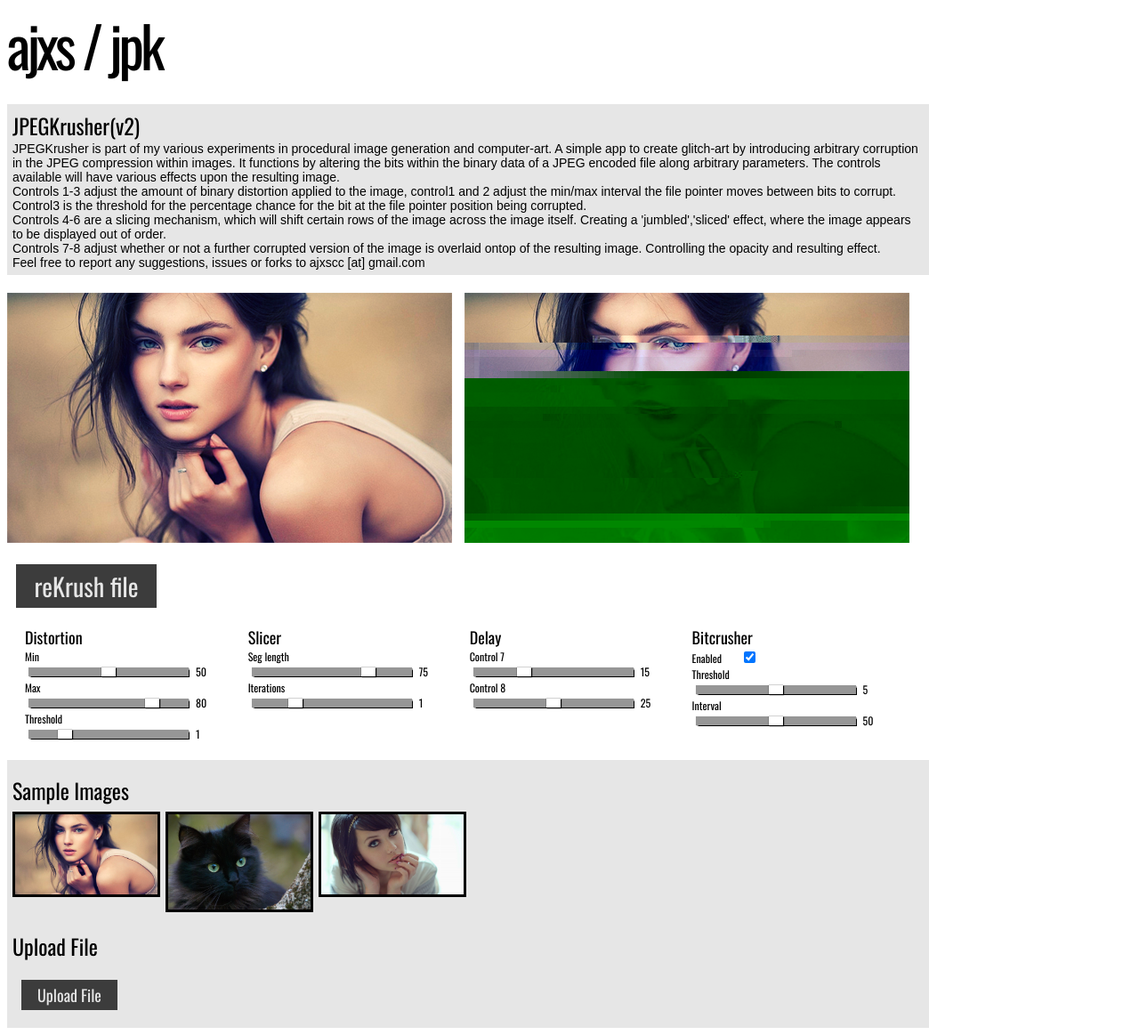
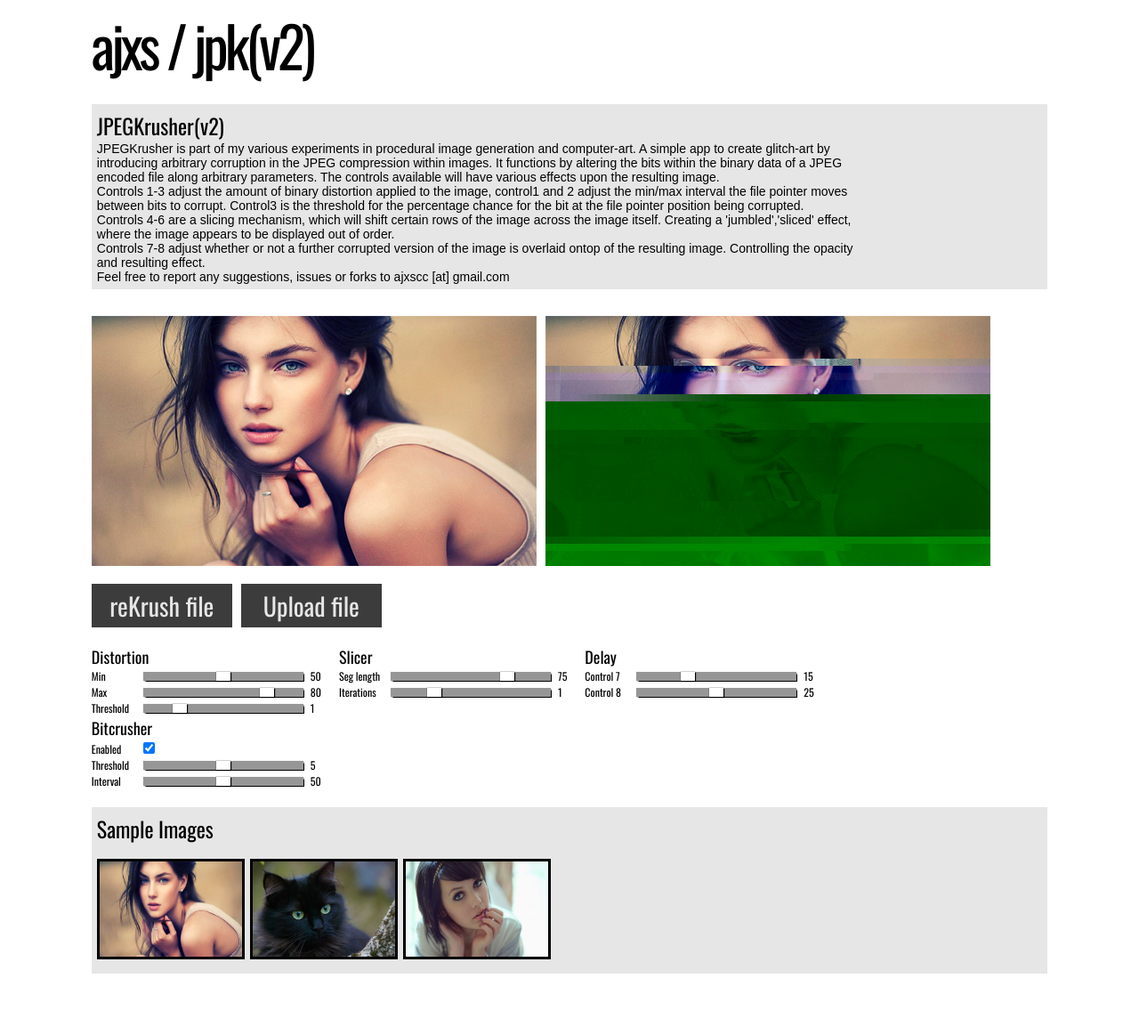
Before and after one commit to ajxs/jpk, a plain HTML site: page index.html in a window 1280 px wide. Shown: the part 5-1168 px from the top of the page at 89% size. After the commit the page ends 1107 px from the top, so only its background shows below. Drawn offline with nearby package versions, Linux system fonts and the light colour scheme.

Commit message:
dirtree refactor, css improvements

```diff
--- /dev/null
+++ b/inc/main.css
@@ -0,0 +1,151 @@
+#main {
+	width: 85%;
+	margin: 0 auto;
+}
+
+#main-canvas-container {
+	display: flex;
+	flex-flow: row wrap;
+	margin-top: 20px;
+	margin-bottom: 20px;
+}
+
+#main-canvas-container canvas {
+	flex: 0 1 auto;
+	margin-right: 10px;
+	margin-top: 10px;
+	max-width: 600px;
+	max-height: 400px;
+}
+
+#about-text {
+	max-width: 80%;
+}
+
+
+#main-header {
+	font-family: 'Oswald', sans-serif;
+	font-size: 64px;
+	letter-spacing: -4px;
+}
+
+
+#main-header a {
+	color: #000000;
+	text-decoration: none;
+	-webkit-transition: all 0.25s;
+	transition: all 0.25s;
+}
+
+#main-header a:hover {
+	color: rgb(100,100,100);
+}
+
+
+.section-title {
+	font-family: 'Oswald', sans-serif;
+	font-size: 24px;
+}
+
+.section {
+	margin-top: 20px;
+	background-color: rgb(230,230,230);
+	font-family: 'arial', sans-serif;
+	font-size: 14px;
+	letter-spacing: normal;
+	padding: 6px;
+}
+
+.section a {
+	color: rgb(20,20,20);
+}
+
+.section a:hover {
+	color: rgb(60,60,60);
+}
+
+
+
+#sample-images {
+	display: flex;
+	flex-flow: row wrap;
+	margin-top: 10px;
+	margin-bottom: 10px;
+}
+
+#sample-images img {
+	border: solid 3px #000000;
+	max-width: 160px;
+	max-height: 140px;
+	margin-right: 6px;
+	margin-top: 6px;
+	cursor: pointer;
+}
+
+#controls_file {
+	margin-top: 20px;
+	margin-bottom: 10px;
+}
+
+#main-controls {
+	display: flex;
+	flex-flow: row wrap;
+	margin-top: 20px;
+	margin-bottom: 20px;
+}
+
+#main-controls .button {
+	margin-right: 10px;
+	font-family: 'Oswald', sans-serif;
+	font-size: 28px;
+	color: rgb(230,230,230);
+	width: 150px;
+	padding: 4px;
+	text-align: center;
+	background-color: rgb(60,60,60);
+	cursor: pointer;
+	-webkit-transition: all 0.25s;
+	transition: all 0.25s;
+}
+
+#main-controls .button:hover {
+	background-color: rgb(120,120,120);
+}
+
+
+#main-input-controls {
+	display: flex;
+	flex-flow: row wrap;
+}
+
+.main-input-controls-group {
+	margin-right: 20px;
+}
+
+.main-input-controls-group .group-heading {
+	font-family: 'Oswald', sans-serif;
+	font-size: 18px;
+}
+
+.main-input-controls-group-item {
+}
+
+
+.main-input-controls-group-item label {
+	font-family: 'Oswald', sans-serif;
+	font-size: 12px;
+	width: 50px;
+	display: inline-block;
+}
+
+.main-input-controls-group-item span {
+	font-family: 'Oswald', sans-serif;
+	font-size: 12px;
+}
+
+
+#fileInfo {
+	margin: 14px;
+	font-family: 'Oswald', sans-serif;
+	font-size: 14px;
+}
--- a/main.js
+++ b/inc/main.js
@@ -81,6 +81,7 @@ function loadFile(file) {
 		crush();
 	};
 
+	img.setAttribute('crossOrigin', 'anonymous');
 	img.src = urlCreator.createObjectURL(file);
 
 };
--- a/index.html
+++ b/index.html
@@ -1,114 +1,115 @@
 <html>
 	<head>
-		<script type="text/javascript" src="main.js"></script>
+		<script type="text/javascript" src="inc/main.js"></script>
 		<link href='http://fonts.googleapis.com/css?family=Oswald' rel='stylesheet' type='text/css'>
-		<link rel="stylesheet" type="text/css" href="main.css"/>
-		<title>ajxs / jpk</title>
+		<link rel="stylesheet" type="text/css" href="inc/main.css"/>
+		<link rel="stylesheet" type="text/css" href="inc/controls.css"/>
+		<title>ajxs / jpk(v2)</title>
 	</head>
 	<body onload="main_init()">
 		<div id="main">
-			<div id="header">
-				<a href="https://github.com/ajxs">ajxs</a> / <a href="https://github.com/ajxs/jpk">jpk</a>
+			<div id="main-header">
+				<a href="https://github.com/ajxs">ajxs</a> / <a href="https://github.com/ajxs/jpk">jpk(v2)</a>
 			</div>
 			<div class="section">
-				<div class="sectionTitle">JPEGKrusher(v2)</div>
-					JPEGKrusher is part of my various experiments in procedural image generation and computer-art. A simple app to create glitch-art by introducing arbitrary corruption in the JPEG compression within images. It functions by altering the bits within the binary data of a JPEG encoded file along arbitrary parameters. The controls available will have various effects upon the resulting image.<br/>
-					Controls 1-3 adjust the amount of binary distortion applied to the image, control1 and 2 adjust the min/max interval the file pointer moves between bits to corrupt. Control3 is the threshold for the percentage chance for the bit at the file pointer position being corrupted.<br/>
-					Controls 4-6 are a slicing mechanism, which will shift certain rows of the image across the image itself. Creating a 'jumbled','sliced' effect, where the image appears to be displayed out of order.<br/>
-					Controls 7-8 adjust whether or not a further corrupted version of the image is overlaid ontop of the resulting image. Controlling the opacity and resulting effect.<br/>
-					Feel free to report any suggestions, issues or forks to ajxscc [at] gmail.com
+				<div class="section-title">JPEGKrusher(v2)</div>
+					<div id="about-text">
+						JPEGKrusher is part of my various experiments in procedural image generation and computer-art. A simple app to create glitch-art by introducing arbitrary corruption in the JPEG compression within images. It functions by altering the bits within the binary data of a JPEG encoded file along arbitrary parameters. The controls available will have various effects upon the resulting image.<br/>
+						Controls 1-3 adjust the amount of binary distortion applied to the image, control1 and 2 adjust the min/max interval the file pointer moves between bits to corrupt. Control3 is the threshold for the percentage chance for the bit at the file pointer position being corrupted.<br/>
+						Controls 4-6 are a slicing mechanism, which will shift certain rows of the image across the image itself. Creating a 'jumbled','sliced' effect, where the image appears to be displayed out of order.<br/>
+						Controls 7-8 adjust whether or not a further corrupted version of the image is overlaid ontop of the resulting image. Controlling the opacity and resulting effect.<br/>
+						Feel free to report any suggestions, issues or forks to ajxscc [at] gmail.com
+					</div>
 			</div>
 
-			<div id="imgContainer">
+			<div id="main-canvas-container">
 				<canvas id="srcCanvas"></canvas>
 				<canvas id="mainCanvas"></canvas>
 			</div>
-			<div id="rekrushButton" onclick="crush()">reKrush file</div>
-			<div id="imgcontrols" class="clearFix">
-				<div class="imgcontrol_group">
-					<div class="imgcontrol_item_heading">
+			<div id="main-controls">
+				<div class="button" onclick="crush()">reKrush file</div>
+				<input type="file" style="display: none;" id="fileInput" onchange="loadFile(this.files[0])"/>
+				<div class="button" onclick="handleFileInput()">Upload file</div>
+			</div>
+
+			<div id="main-input-controls">
+				<div class="main-input-controls-group">
+					<div class="group-heading">
 						Distortion
 					</div>
-					<div class="imgcontrol_item">
+					<div class="main-input-controls-group-item">
 						<label for="control_distort_interval_min">Min</label>
 						<input type="range" min="0" max="100" value="50" id="control_distort_interval_min" onchange="updateControlLabel(this)"/>
 						<span id="control_distort_interval_min_value">50</span>
 					</div>
-					<div class="imgcontrol_item">
+					<div class="main-input-controls-group-item">
 						<label for="control_distort_interval_max">Max</label>
 						<input type="range" min="0" max="100" value="80" id="control_distort_interval_max" onchange="updateControlLabel(this)"/>
 						<span id="control_distort_interval_max_value">80</span>
 					</div>
-					<div class="imgcontrol_item">
+					<div class="main-input-controls-group-item">
 						<label for="control_distort_threshold">Threshold</label>
 						<input type="range" min="0" max="5" value="1" id="control_distort_threshold" onchange="updateControlLabel(this)"/>
 						<span id="control_distort_threshold_value">1</span>
 					</div>
 				</div>
-				<div class="imgcontrol_group">
-					<div class="imgcontrol_item_heading">
+				<div class="main-input-controls-group">
+					<div class="group-heading">
 						Slicer
 					</div>
-					<div class="imgcontrol_item">
+					<div class="main-input-controls-group-item">
 						<label for="control_4">Seg length</label>
 						<input type="range" min="0" max="100" value="75" id="control_4" onchange="updateControlLabel(this)"/>
 						<span id="control_4_value">75</span>
 					</div>
-					<div class="imgcontrol_item">
+					<div class="main-input-controls-group-item">
 						<label for="control_slicer_iterations">Iterations</label>
 						<input type="range" min="0" max="4" value="1" id="control_slicer_iterations" onchange="updateControlLabel(this)"/>
 						<span id="control_slicer_iterations_value">1</span>
 					</div>
 				</div>
-				<div class="imgcontrol_group">
-					<div class="imgcontrol_item_heading">
+				<div class="main-input-controls-group">
+					<div class="group-heading">
 						Delay
 					</div>
-					<div class="imgcontrol_item">
+					<div class="main-input-controls-group-item">
 						<label for="control_7">Control 7</label>
 						<input type="range" min="0" max="50" value="15" id="control_7" onchange="updateControlLabel(this)"/>
 						<span id="control_7_value">15</span>
 					</div>
-					<div class="imgcontrol_item">
+					<div class="main-input-controls-group-item">
 						<label for="control_8">Control 8</label>
 						<input type="range" min="0" max="50" value="25" id="control_8" onchange="updateControlLabel(this)"/>
 						<span id="control_8_value">25</span>
 					</div>
 				</div>
-				<div class="imgcontrol_group">
-					<div class="imgcontrol_item_heading">
+				<div class="main-input-controls-group">
+					<div class="group-heading">
 						Bitcrusher
 					</div>
-					<div class="imgcontrol_item">
+					<div class="main-input-controls-group-item">
 						<label for="control_6">Enabled</label>
 						<input type="checkbox" checked id="control_bitcrush"/>
 					</div>
-					<div class="imgcontrol_item">
+					<div class="main-input-controls-group-item">
 						<label for="control_bitcrush_threshold">Threshold</label>
 						<input type="range" min="0" max="10" value="5" id="control_bitcrush_threshold" onchange="updateControlLabel(this)"/>
 						<span id="control_bitcrush_threshold_value">5</span>
 					</div>
-					<div class="imgcontrol_item">
+					<div class="main-input-controls-group-item">
 						<label for="control_bitcrush_interval">Interval</label>
 						<input type="range" min="0" max="100" value="50" id="control_bitcrush_interval" onchange="updateControlLabel(this)"/>
 						<span id="control_bitcrush_interval_value">50</span>
 					</div>
 				</div>
 			</div>
-			<div id="controls" class="section">
-				<div id="controls_images" class="clearFix">
-					<div class="sectionTitle">Sample Images</div>
+			<div class="section">
+				<div class="section-title">Sample Images</div>
+				<div id="sample-images">
 					<img id="img_5" onclick="loadFileFromImg(this)" src="img/5.png"/>
 					<img id="img_6" onclick="loadFileFromImg(this)" src="img/6.png"/>
 					<img id="img_4" onclick="loadFileFromImg(this)" src="img/4.png"/>
 				</div>
-				<div id="controls_file">
-					<div class="sectionTitle">Upload File</div>
-					<input type="file" style="display: none;" id="fileInput" onchange="loadFile(this.files[0])"/>
-					<div id="browseButton" onclick="handleFileInput()">Upload File</div>
-					<div id="fileInfo"></div>
-				</div>
-
 			</div>
 		</div>
 	</body>
--- a/main.css
+++ /dev/null
@@ -1,275 +0,0 @@
-.clearFix:after {
-  content: "";
-  display: table;
-  clear: both;
-}
-
-#imgContainer {
-	margin-top: 20px;
-	margin-bottom: 20px;
-	width: 1024px;
-}
-
-
-#imgContainer canvas {
-	max-width: 500px;
-	max-height: 500px;
-	margin-right: 10px;
-    -webkit-transition: all 1s;
-    transition: all 1s;
-}
-
-#imgContainer img {
-	max-width: 500px;
-	max-height: 500px;
-	margin-right: 10px;
-    -webkit-transition: all 1s;
-    transition: all 1s;
-}
-
-#header {
-	font-family: 'Oswald', sans-serif;
-	font-size: 64px;
-	letter-spacing: -4px;
-}
-
-
-#header a {
-	color: #000000;
-	text-decoration: none;
-    -webkit-transition: all 0.25s;
-    transition: all 0.25s;
-}
-
-#header a:hover {
-	color: rgb(100,100,100);
-}
-
-
-.sectionTitle {
-	font-family: 'Oswald', sans-serif;
-	font-size: 24px;
-}
-
-.section {
-	width: 1024px;
-	margin-top: 20px;
-	background-color: rgb(230,230,230);
-	font-family: 'arial', sans-serif;
-	font-size: 14px;
-	letter-spacing: normal;
-	padding: 6px;
-}
-
-.section a {
-	color: rgb(20,20,20);
-}
-
-.section a:hover {
-	color: rgb(60,60,60);
-}
-
-
-
-#controls {
-
-}
-
-#controls_images {
-	margin-top: 10px;
-	margin-bottom: 10px;
-}
-
-#controls_images img {
-	border: solid 3px #000000;
-	float: left;
-	max-width: 160px;
-	max-height: 140px;
-	margin-right: 6px;
-	margin-top: 6px;
-	cursor: pointer;
-}
-
-#controls_file {
-	margin-top: 20px;
-	margin-bottom: 10px;
-}
-
-#browseButton {
-	margin-top: 20px;
-	margin-left: 10px;
-	font-family: 'Oswald', sans-serif;
-	font-size: 18px;
-	color: rgb(230,230,230);
-	width: 100px;
-	padding: 4px;
-	text-align: center;
-	background-color: rgb(60,60,60);
-	cursor: pointer;
-    -webkit-transition: all 0.25s;
-    transition: all 0.25s;
-}
-
-#browseButton:hover {
-	background-color: rgb(120,120,120);
-}
-
-#imgcontrols {
-	margin-left: 20px;
-	width: 1000px;
-	display: flex;
-}
-
-.imgcontrol_group {
-	margin-right: 20px;
-}
-
-.imgcontrol_item {
-}
-
-.imgcontrol_item_heading {
-	font-family: 'Oswald', sans-serif;
-	font-size: 18px;
-}
-
-.imgcontrol_item label {
-	font-family: 'Oswald', sans-serif;
-	font-size: 12px;
-	width: 50px;
-	display: inline-block;
-}
-
-.imgcontrol_item span {
-	font-family: 'Oswald', sans-serif;
-	font-size: 12px;
-}
-
-
-
-#rekrushButton {
-	margin-top: 20px;
-	margin-bottom: 20px;
-	margin-left: 10px;
-	font-family: 'Oswald', sans-serif;
-	font-size: 28px;
-	color: rgb(230,230,230);
-	width: 150px;
-	padding: 4px;
-	text-align: center;
-	background-color: rgb(60,60,60);
-	cursor: pointer;
-    -webkit-transition: all 0.25s;
-    transition: all 0.25s;
-}
-
-#rekrushButton:hover {
-	background-color: rgb(120,120,120);
-}
-
-
-#fileInfo {
-	margin: 14px;
-	font-family: 'Oswald', sans-serif;
-	font-size: 14px;
-}
-
-
-
-input[type=range] {
-	-webkit-appearance: none;
-	width: 180px;
-	margin: 0px 0;
-	margin-left: 4px;
-	margin-right: 4px;
-}
-
-input[type=range]:focus {
-	outline: none;
-}
-
-input[type=range]::-webkit-slider-runnable-track {
-	width: 180px;
-	height: 10px;
-	cursor: pointer;
-	box-shadow: 0.5px 0.5px 1px #000000, 0px 0px 0.5px #0d0d0d;
-	background: #969696;
-	border-radius: 0px;
-	border: 0px solid #010101;
-}
-
-input[type=range]::-webkit-slider-thumb {
-	box-shadow: 1px 1px 1px #000000, 0px 0px 1px #0d0d0d;
-	border: 0px solid rgba(0, 0, 0, 0);
-	height: 10px;
-	width: 16px;
-	border-radius: 0px;
-	background: #ffffff;
-	cursor: pointer;
-	-webkit-appearance: none;
-	margin-top: 0px;
-}
-
-input[type=range]:focus::-webkit-slider-runnable-track {
-	background: #a3a3a3;
-}
-
-input[type=range]::-moz-range-track {
-	width: 180px;
-	height: 10px;
-	cursor: pointer;
-	box-shadow: 0.5px 0.5px 1px #000000, 0px 0px 0.5px #0d0d0d;
-	background: #969696;
-	border-radius: 0px;
-	border: 0px solid #010101;
-}
-
-input[type=range]::-moz-range-thumb {
-	box-shadow: 1px 1px 1px #000000, 0px 0px 1px #0d0d0d;
-	border: 0px solid rgba(0, 0, 0, 0);
-	height: 10px;
-	width: 16px;
-	border-radius: 0px;
-	background: #ffffff;
-	cursor: pointer;
-}
-
-input[type=range]::-ms-track {
-	width: 200px;
-	height: 10px;
-	cursor: pointer;
-	background: transparent;
-	border-color: transparent;
-	color: transparent;
-}
-
-input[type=range]::-ms-fill-lower {
-	background: #898989;
-	border: 0px solid #010101;
-	border-radius: 0px;
-	box-shadow: 0.5px 0.5px 1px #000000, 0px 0px 0.5px #0d0d0d;
-}
-
-input[type=range]::-ms-fill-upper {
-	background: #969696;
-	border: 0px solid #010101;
-	border-radius: 0px;
-	box-shadow: 0.5px 0.5px 1px #000000, 0px 0px 0.5px #0d0d0d;
-}
-
-input[type=range]::-ms-thumb {
-	box-shadow: 1px 1px 1px #000000, 0px 0px 1px #0d0d0d;
-	border: 0px solid rgba(0, 0, 0, 0);
-	width: 16px;
-	border-radius: 0px;
-	background: #ffffff;
-	cursor: pointer;
-	height: 10px;
-}
-
-input[type=range]:focus::-ms-fill-lower {
-	background: #969696;
-}
-
-input[type=range]:focus::-ms-fill-upper {
-	background: #a3a3a3;
-}
```
Also changed, not shown: inc/controls.css (added, +98 -0 lines).
